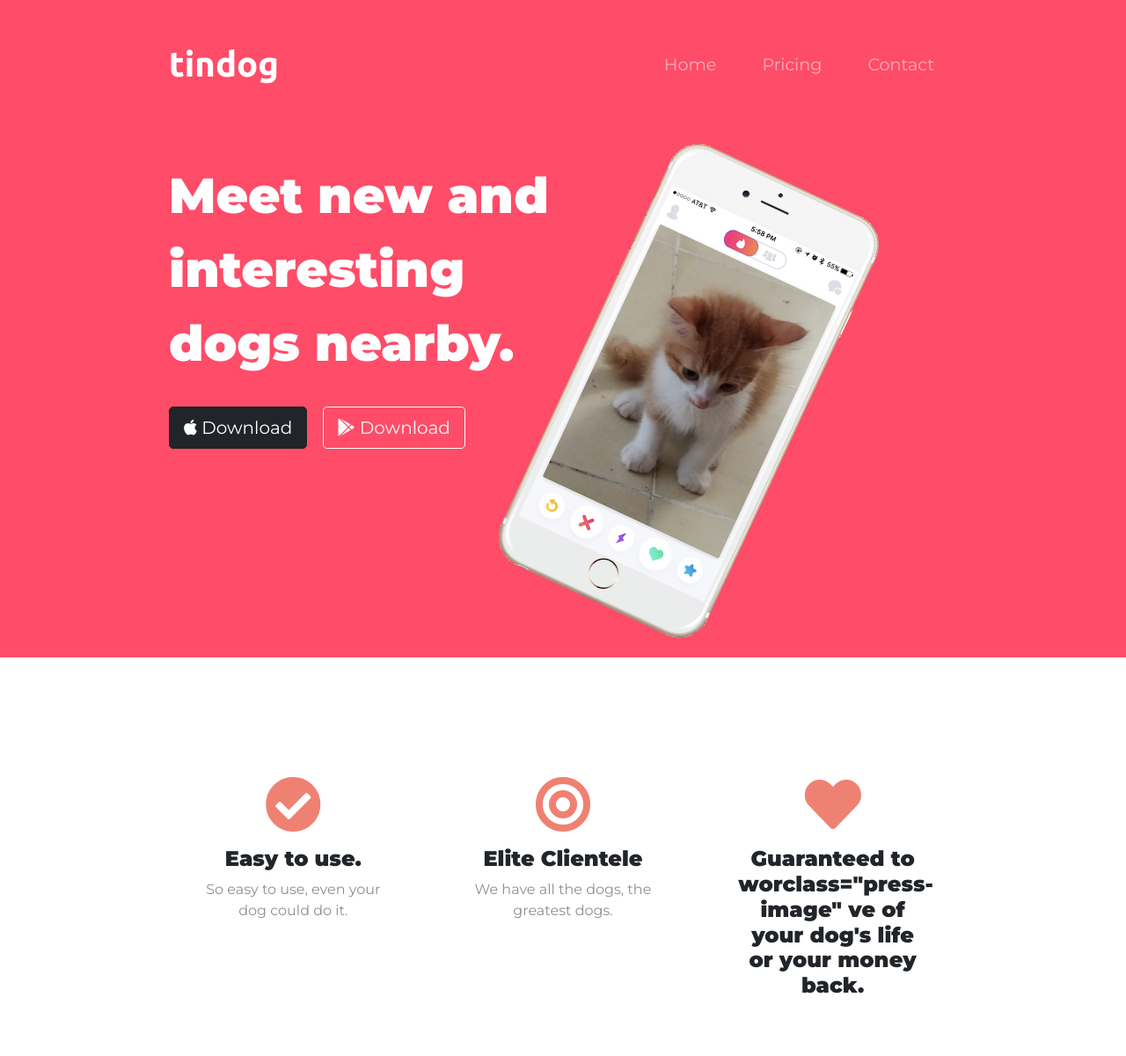
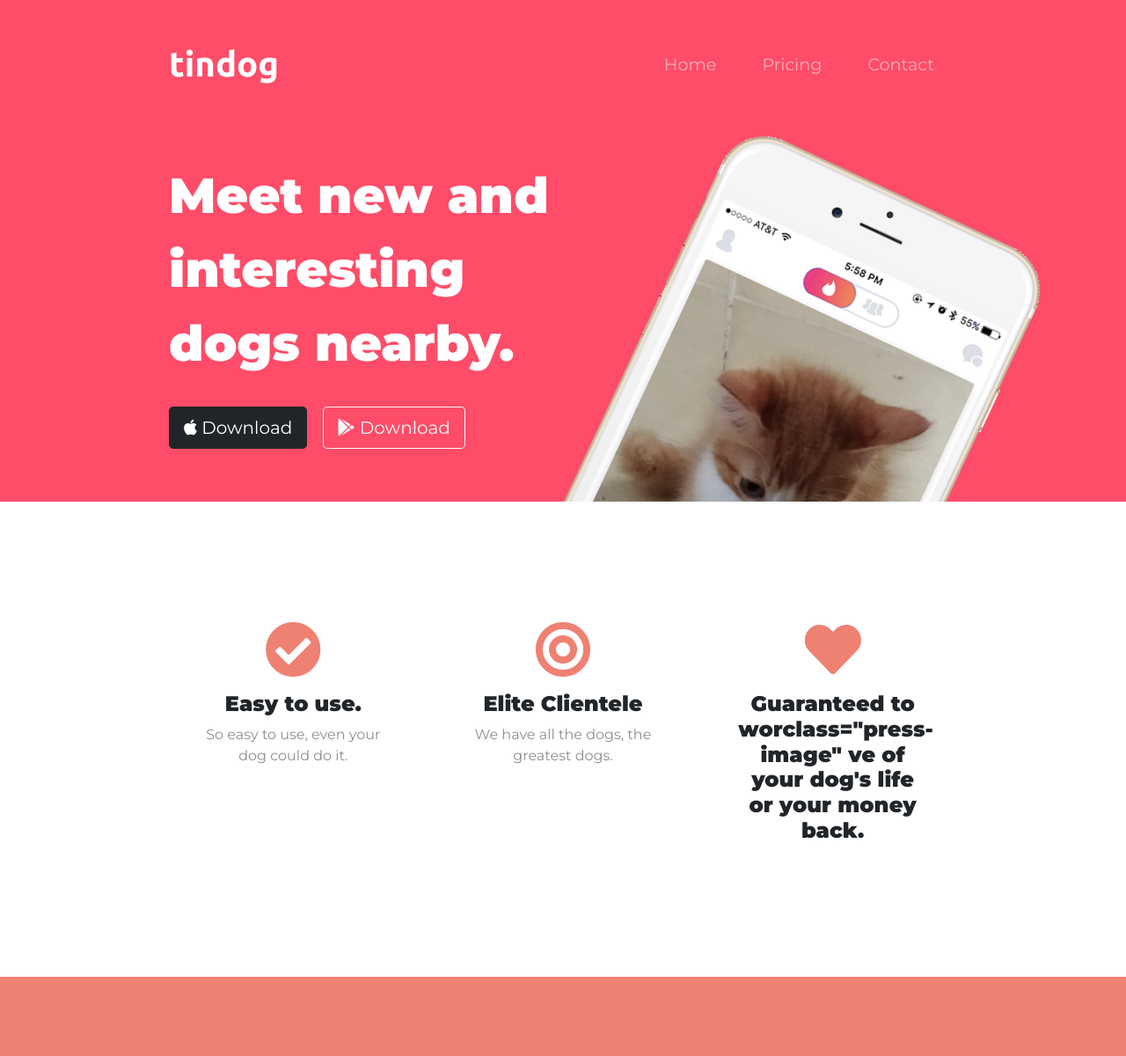
Before and after one commit to fosware/TinDog-Challenge, a plain HTML site: page index.html in a window 1280 px wide. Shown: the top 1200 px of the page at 88% size. Drawn offline with nearby package versions, Linux system fonts and the light colour scheme.

Commit message:
image title

```diff
--- a/css/styles.css
+++ b/css/styles.css
@@ -24,6 +24,8 @@ h2 {
 #title {
   background-color: #ff4c68;
   color: white;
+  position: relative;
+  z-index: -1;
 }
 
 /* Navigation bar */
@@ -53,16 +55,25 @@ h2 {
 }
 
 /* Title Image */
+.image-caontainer {
+  position: relative;
+  }
+
 .title-image {
   transform: rotate(25deg);
-  width: 60%;
+
+  margin-left: 5% 5%;
+  position: absolute;
+  z-index: -1;
 
 }
 
 /* Features Section */
 #features {
   padding: 7% 15% ;
-
+  background-color: #fff;
+  position: relative;
+  z-index: 1;
 }
 
 .feature-box {
@@ -124,8 +135,7 @@ h2 {
 #pricing {
   padding: 100px;
   text-align: center;
-  /* tmp change this*/
-  width: 95%;
+
 }
 .pricing-column {
   padding: 3% 2%;
--- a/index.html
+++ b/index.html
@@ -58,7 +58,7 @@
           <button type="button" class="btn btn-lg btn-outline-light download-button">
             <i class="fab fa-google-play"></i> Download</button>
         </div>
-        <div class="col-lg-6">
+        <div class="img-container col-lg-6">
           <img class="title-image" src="images/iphone6.png" alt="iphone-mockup">
         </div>
       </div>
```
